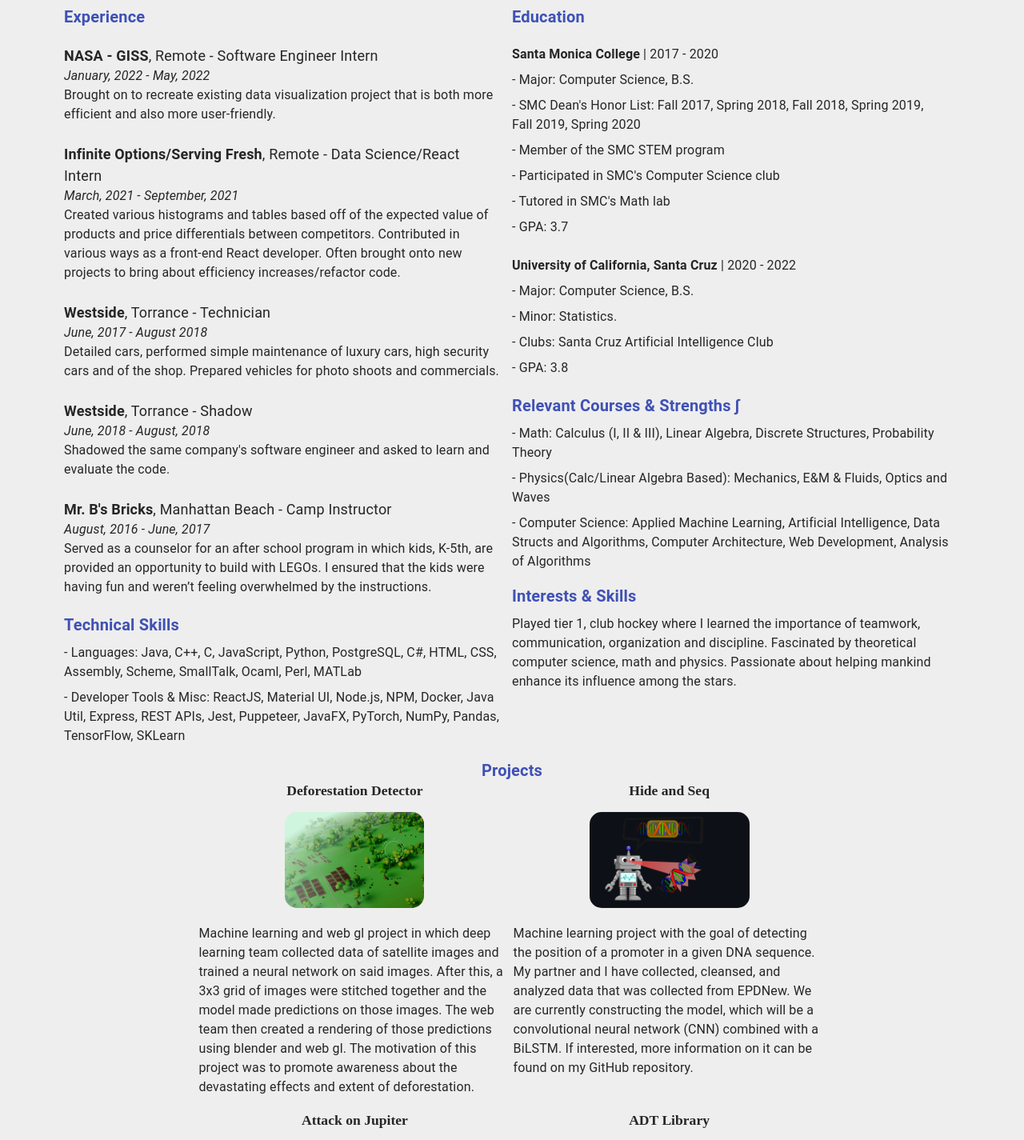
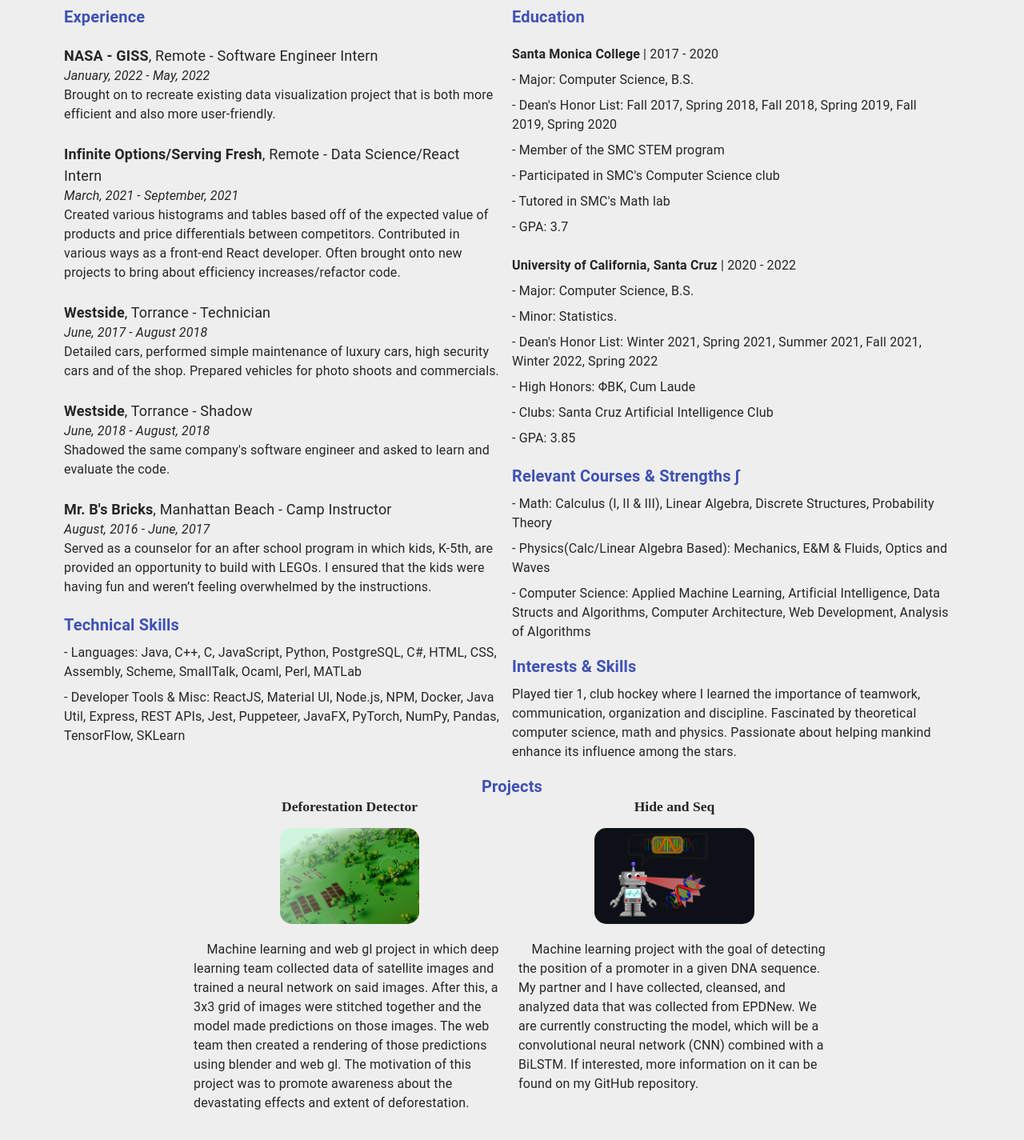
Before and after one commit to Donovanphenry/Donovanphenry, a React (Create React App) app: page /#/Resume in a window 1280 px wide. Shown: the part 468-1893 px from the top of the page at 80% size. Built offline with nearby package versions, Linux system fonts and the light colour scheme.

Commit message:
updated resume

```diff
--- a/src/Resume.js
+++ b/src/Resume.js
@@ -879,7 +879,7 @@ function Resume() {
                   </Typography>
 
                   <Typography className = {classes.schoolAwards}>
-                    - SMC Dean's Honor List: Fall 2017, Spring 2018, Fall 2018, Spring 2019, Fall 2019, Spring 2020
+                    - Dean's Honor List: Fall 2017, Spring 2018, Fall 2018, Spring 2019, Fall 2019, Spring 2020
                   </Typography>
 
                   <Typography className = {classes.schoolSTEMProg}>
@@ -915,12 +915,20 @@ function Resume() {
                     - Minor: Statistics.
                   </Typography>
 
+                  <Typography className = {classes.schoolAwards}>
+                    - Dean's Honor List: Winter 2021, Spring 2021, Summer 2021, Fall 2021, Winter 2022, Spring 2022
+                  </Typography>
+
+                  <Typography className = {classes.schoolAwards}>
+                    - High Honors: &Phi;&Beta;&Kappa;, Cum Laude
+                  </Typography>
+
                   <Typography className = {classes.schoolMajor}>
                     - Clubs: Santa Cruz Artificial Intelligence Club
                   </Typography>
 
                   <Typography className = {classes.schoolGPA}>
-                    - GPA: 3.8
+                    - GPA: 3.85
                   </Typography>
                 </ListItemText>
               </ListItem>
@@ -980,7 +988,7 @@ function Resume() {
 
               <div className = 'project-disc'>
                 <Typography className = 'project-desc-typog'>
-                  {project.description}
+                  &nbsp;&nbsp;&nbsp;&nbsp;{project.description}
                 </Typography>
               </div>
             </div>
--- a/src/Styles/Resume.css
+++ b/src/Styles/Resume.css
@@ -6,15 +6,15 @@
 {
     display: flex;
     flex-wrap: wrap;
-    gap: 0.2rem;
+    gap: 1rem;
     flex-direction: row;
     justify-content: center;
 }
 
 .project-grid > *
 {
-    flex-grow: 33%;
-    flex-basis: 33%;
+    flex-grow: 30%;
+    flex-basis: 30%;
 }
 
 .project-container
```
Also changed, not shown: 6 other files (tests, documents, lock files or other folders).
